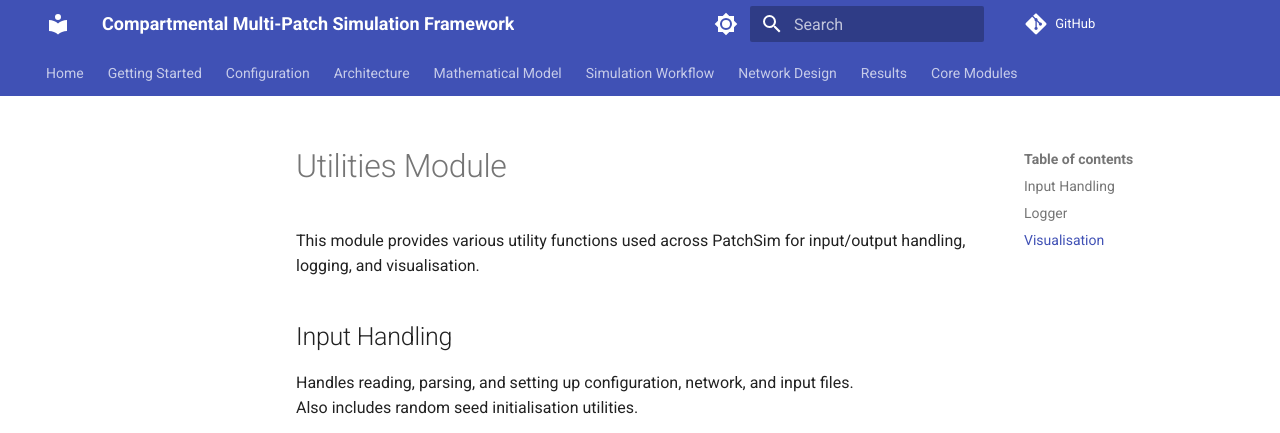
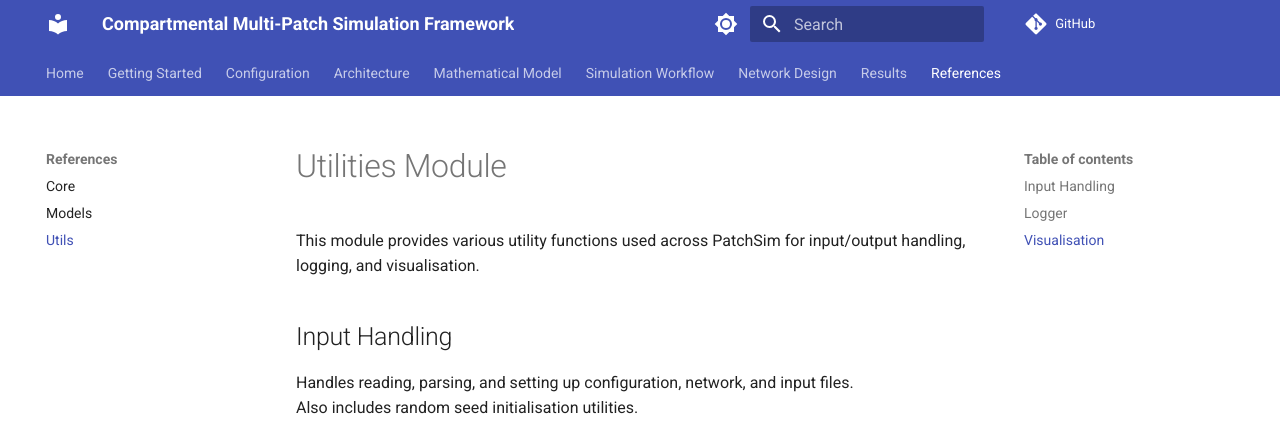
Before and after one commit to dsih-artpark/patchsim, an MkDocs documentation site: the page built from docs/reference/utils.md, in a window 1280 px wide and 1090 px high, cut to the strip 0-433 px from the top of the window. Built offline with MkDocs 1.6.1 and Material for MkDocs 9.7.7, drawn with Linux system fonts in a browser that asks for light colours; comment, search, counter and statistics services are not loaded; part of the change alters nothing that is shown.

Commit message:
updated docs

```diff
--- a/mkdocs.yml
+++ b/mkdocs.yml
@@ -66,13 +66,10 @@ nav:
   - Simulation Workflow: simulation-workflow.md
   - Network Design: network-design.md
   - Results: results.md
-  - Core Modules:
-      - Overview: core/overview.md
-      - Model: core/model.md
-      - Network: core/network.md
-      - Patch: core/patch.md
-      - Simulation: core/simulation.md
-
+  - References:
+      - Core: reference/core.md
+      - Models: reference/models.md
+      - Utils: reference/utils.md
 extra:
   social:
     - icon: fontawesome/brands/github
```
